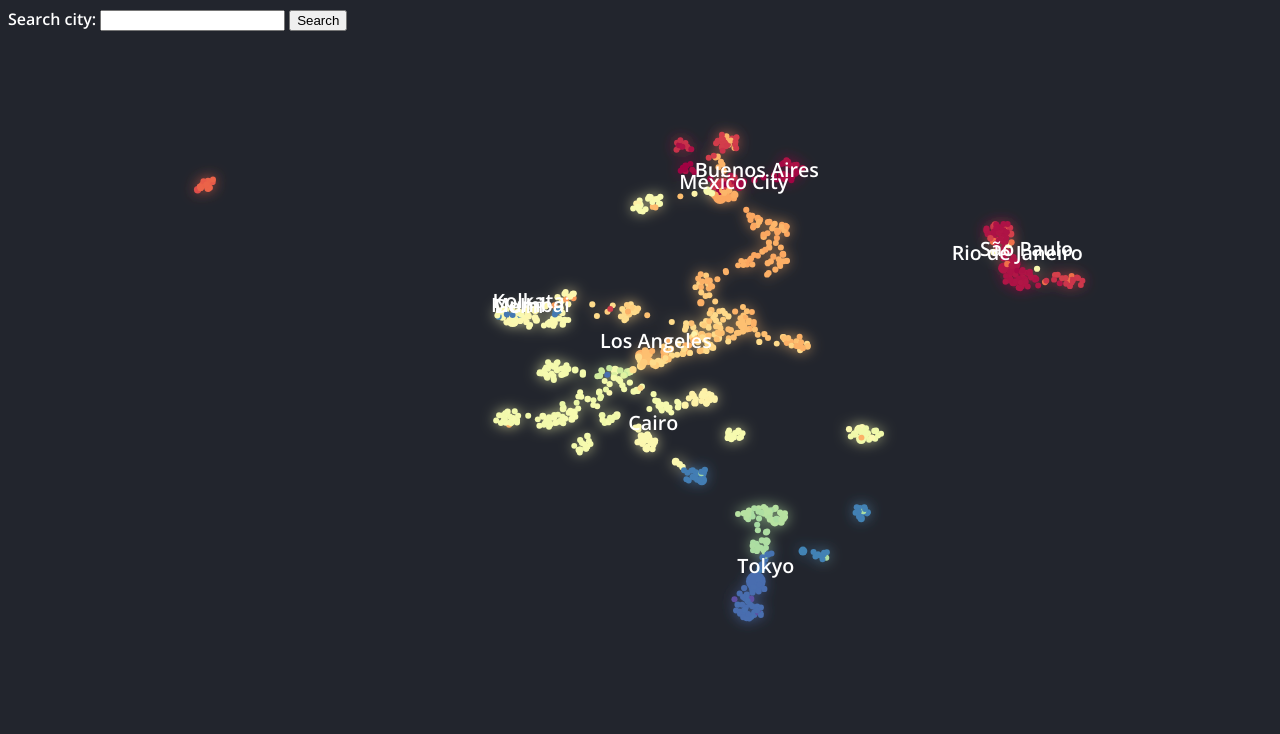
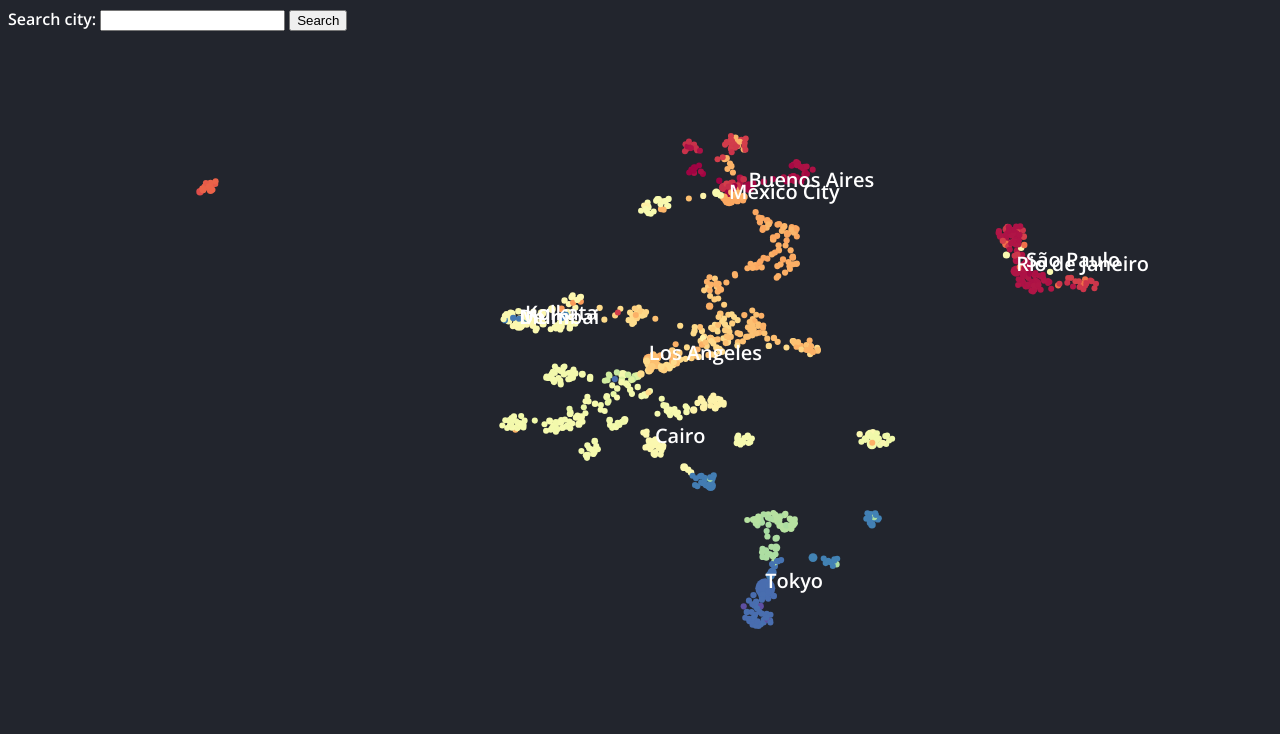
Before and after one commit to youroff/planet_disco, a plain HTML site: page viz/cities.html in a window 1280 px wide. Drawn offline with nearby package versions, Linux system fonts and the light colour scheme.

Commit message:
use canvas instead of svg

```diff
--- a/viz/cities.html
+++ b/viz/cities.html
@@ -1,15 +1,16 @@
 <!DOCTYPE html>
 <meta charset="utf-8">
 <link href="https://fonts.googleapis.com/css2?family=Open+Sans:wght@600&display=swap" rel="stylesheet">
-<style> /* set the CSS */
+<style>
+    /* set the CSS */
 
     body {
-    background-color: rgb(34,37,45);
+        background-color: rgb(34, 37, 45);
     }
 
     text {
         paint-order: stroke;
-stroke: rgb(34,37,45);
+        stroke: rgb(34, 37, 45);
         stroke-linecap: butt;
         stroke-linejoin: miter;
         font-weight: 600;
@@ -20,47 +21,44 @@ label {
         color: white;
         font-family: 'Open Sans', sans-serif;
     }
+</style>
 
-</style>
 <body>
     <div>
         <label for="city">Search city:</label>
         <input type="text" id="city_name" name="city">
         <button type="button" id="search_city">Search</button>
     </div>
-<div>
-<svg id="citiesSVG">
-</svg>
+    <div id="chart"></div>
+    <!-- <svg id="citiesSVG"> -->
+    <!-- </svg> -->
     </div>
 
     <!-- load the d3.js library -->
     <script src="https://cdnjs.cloudflare.com/ajax/libs/d3/5.16.0/d3.min.js"></script>
     <script>
 
+
         // set the dimensions and margins of the graph
-var margin = {top: 200, right: 100, bottom: 100, left: 300},
+        var margin = { top: 200, right: 100, bottom: 100, left: 300 },
             width = window.innerWidth,
             height = window.innerHeight - 100;
+
+        // Register the "custom" namespace prefix for our custom elements.
+        // d3.ns.prefix.custom = "https://d3js.org/namespace/custom";
 
         // set the ranges
         var x = d3.scaleLinear().range([0, width]);
         var y = d3.scaleLinear().range([height, 0]);
 
-var svg = d3.select("#citiesSVG")
-.attr("viewBox", [0, 0, width, height])
-
-//Container for the gradients
-var defs = svg.append("defs");
-
-//Filter for the outside glow
-var filter = defs.append("filter")
-.attr("id","glow");
-
-filter.append("feGaussianBlur")
-.attr("stdDeviation", 10)
+        // var svg = d3.select("#chart").append("svg")
+        var svg = d3.create("svg")
+            .attr("width", width)
+            .attr("height", height)
+            .attr("display", "none");
 
         const gDotsBlur = svg.append("g");
-const gDots = svg.append("g");
+        const gDots = svg.append("g").attr("id", "dots");
         const gLabels = svg.append("g");
         const zoomExtent = [0.7, 32];
         const labelExtent = [1, 10];
@@ -70,25 +68,30 @@ const labelOffsetX = -20;
         const labelOffsetY = -8;
         const initialScale = 0.7;
 
-function labelXOffset(d, k){
+        function labelXOffset(d, k) {
             return - d.city.length * baseFontSize / 4 / k;
         }
 
-d3.csv("embedding_cities.csv").then(function(data){
-        document.body.onkeydown = function(e) {
-            if (e.keyCode == 13)
-                findCoords();
-        };
+        d3.csv("embedding_cities.csv").then(function (data) {
+
+            //Create the visible canvas and context
+            var canvas = d3.select("#chart").append("canvas")
+                .attr("id", "canvas")
+                .attr("width", width)
+                .attr("height", height);
+
+            var context = canvas.node().getContext("2d");
+
+            const blurCanvas = document.createElement('canvas');
+            const blurContext = blurCanvas.getContext('2d');
+            blurCanvas.width = width;
+            blurCanvas.height = height;
 
             const labelScale = d3.scaleLinear().range(labelExtent).domain(d3.extent(data, (d) => +d.rank));
             const ex = d3.extent(data, (d) => +d.population);
             const populationRadius = d3.scaleLinear().domain(ex).range([3, 10]);
 
-        const zoom = d3.zoom()
-        .scaleExtent(zoomExtent)
-        .on("zoom", zoomed);
-
-        data.forEach(function(d){
+            data.forEach(function (d) {
                 d.population = +d.population;
                 d.radius = populationRadius(d.population);
                 d.rank = +d.rank;
@@ -102,83 +105,155 @@ d3.csv("embedding_cities.csv").then(function(data){
             x.domain(d3.extent(data, (d) => +d.x));
             y.domain(d3.extent(data, (d) => +d.y));
 
+            const search = document.getElementById("search_city")
+            search.onclick = findCoords;
 
-        function findCoords(){
+            const myColor = d3.scaleSequential().domain([0, 1])
+                .interpolator(d3.interpolateSpectral);
+
+            // gDots.attr("stroke-width", strokeWidth).attr("font-size", baseFontSize).attr("fill", "white")
+            //     .selectAll("text")
+            //     .data(data)
+            //     .join("text")
+            //     .attr("x", d => x(d.x) + labelXOffset(d, initialScale)) //labelOffsetX)
+            //     .attr("y", d => y(d.y) + labelOffsetY)
+            //     .attr("text-rendering", "optimizeSpeed")
+            //     .attr("display", "none")
+            //     .text(d => d.city);
+            // svg.call(zoom).call(zoom.transform, d3.zoomIdentity);
+
+
+
+            // function zoomed() {
+            //     const transform = d3.event.transform;
+            //     gDots.attr("transform", transform);
+            //     gDotsBlur.attr("transform", transform);
+            //     gDots.selectAll("circle")
+            //         .data(data)
+            //         .attr("r", (d) => d.radius / transform.k);
+            //     gDots.attr("font-size", Math.max(12 / transform.k, baseFontSize / (Math.pow(transform.k, 1.8))));
+            //     gDots.attr("stroke-width", strokeWidth / transform.k);
+            //     gDots.selectAll("text").data(data)
+            //         .attr("x", d => x(d.x) + labelXOffset(d, transform.k))
+            //         .attr("y", d => y(d.y) + labelOffsetY / transform.k)
+            //         .attr("display",
+            //             (d) => d.rank < 11 || d.scale <= transform.k ? "inline" : "none"
+            //         )
+            // }
+
+            var currentK = initialScale;
+
+            let blurScale = d3.scalePow().range([10, 5]).domain(labelExtent);
+
+            function zoomCanvas(transform) {
+                currentK = transform.k;
+                window.requestAnimationFrame(function () {
+                    context.clearRect(0, 0, width, height);
+
+                    blurContext.save();
+                    blurContext.clearRect(0, 0, width, height);
+                    blurContext.translate(transform.x, transform.y);
+                    blurContext.scale(transform.k, transform.k);
+
+                    for (let d of data) {
+                        drawPoint(d);
+                    }
+
+                    // console.log(`${x.invert(transform.x / transform.k)}, ${y.invert(transform.y / transform.k)}`)
+                    // blurContext.fill();
+                    // let filter = `blur(${blurScale(transform.k)}px) saturate(120%) brightness(120%) `;
+                    // context.filter =filter;
+                    // context.drawImage(blurCanvas, 0, 0);
+                    // context.filter = "blur(0px) saturate(100%) brightness(100%)";
+                    context.drawImage(blurCanvas, 0, 0);
+
+                    blurContext.restore();
+
+                    context.save();
+                    context.translate(transform.x, transform.y);
+                    context.scale(transform.k, transform.k);
+
+                    for (let d of data) {
+                        drawLabel(d);
+                    }
+                    // context.fill();
+                    context.restore();
+                });
+            }
+
+            function redraw() {
+                for (let d of data) {
+                    drawPoint(d);
+                }
+                context.drawImage(blurCanvas, 0, 0);
+                for (let d of data) {
+                    drawLabel(d);
+                }
+            }
+
+            // For now we only support circles with strokeStyle.
+            // But you should imagine extending this to arbitrary shapes and groups!
+            function drawPoint(d) {
+                blurContext.beginPath();
+                blurContext.arc(x(d.x), y(d.y), d.radius / currentK, 0, 2 * Math.PI);
+                blurContext.fillStyle = myColor(d.geohash_norm);
+                blurContext.fill();
+            }
+
+            function drawLabel(d) {
+                let fontSize = Math.max(12 / currentK, baseFontSize / (Math.pow(currentK, 1.8)));
+                context.font = `${fontSize}px Open Sans`;
+
+                if (d.rank < 11 || d.scale <= currentK) {
+                    context.fillStyle = "white"
+                    context.fillText(d.city, x(d.x), y(d.y));
+                }
+            }
+
+            var root = this;
+            canvas.style.position = "absolute";
+            canvas.style.top = root.offsetTop + "px";
+            canvas.style.left = root.offsetLeft + "px";
+            context.font = "10px Open Sans"
+
+            function custom(selection) {
+                selection.each(function () {
+                    redraw();
+                });
+            }
+
+            document.body.onkeydown = function (e) {
+                if (e.keyCode == 13)
+                    findCoords();
+            };
+
+            const zoom = d3.zoom()
+                .scaleExtent(zoomExtent)
+                .on("zoom", () => zoomCanvas(d3.event.transform));
+
+            function findCoords() {
                 const searchField = document.getElementById("city_name");
                 const name = searchField.value.toLowerCase();
                 var city = null;
-            for (d of data){
-                if (d.city.toLowerCase() === name){
+                for (d of data) {
+                    if (d.city.toLowerCase() === name) {
                         city = d;
                         break;
                     }
                 }
 
-            if (city){
-                svg.transition().duration(750).call(
+                if (city) {
+                    d3.select(context.canvas).transition().duration(750).call(
                         zoom.transform,
                         d3.zoomIdentity.translate(width / 2, height / 2).scale(10).translate(-x(city.x), -y(city.y))
                     );
                 }
             }
 
-        const search = document.getElementById("search_city")
-            search.onclick = findCoords;
+            d3.select(context.canvas).call(zoom);
+            zoom.scaleTo(canvas, initialScale);
+            redraw()
 
-        const myColor = d3.scaleSequential().domain([0,1])
-            .interpolator(d3.interpolateSpectral);
-        // Add the scatterplot
-        gDots.selectAll("circle")
-            .data(data)
-            .join("circle")
-            .attr("r", (d) => d.radius)
-            .attr("fill", (d) => myColor(d.geohash_norm))
-            .attr("id", d => "n"+d.id)
-            .attr("cx", (d) => x(d.x))
-            .attr("cy", (d) => y(d.y));
-
-        // Add the scatterplot
-        gDotsBlur.selectAll("circle")
-            .data(data)
-            .join("circle")
-            .attr("r", (d) => d.radius)
-            .attr("fill", (d) => myColor(d.geohash_norm))
-            .attr("cx", (d) => x(d.x))
-            .attr("cy", (d) => y(d.y));
-
-
-
-        gDotsBlur.attr("filter", "url(#glow)")
-
-            gDots.attr("stroke-width", strokeWidth).attr("font-size", baseFontSize).attr("fill", "white")
-            .selectAll("text")
-            .data(data)
-            .join("text")
-            .attr("x", d => x(d.x) + labelXOffset(d, initialScale)) //labelOffsetX)
-            .attr("y", d => y(d.y) + labelOffsetY)
-            .attr("text-rendering", "optimizeSpeed")
-            .attr("display", "none")
-            .text(d => d.city);
-        svg.call(zoom).call(zoom.transform, d3.zoomIdentity);
-        zoom.scaleTo(svg, initialScale);
-
-
-        function zoomed() {
-            const transform = d3.event.transform;
-            gDots.attr("transform", transform);
-            gDotsBlur.attr("transform", transform);
-            gDots.selectAll("circle")
-                .data(data)
-                .attr("r",  (d) => d.radius/ transform.k);
-            gDots.attr("font-size", Math.max(12 /transform.k, baseFontSize / (Math.pow(transform.k, 1.8))));
-            gDots.attr("stroke-width", strokeWidth/transform.k);
-            gDots.selectAll("text").data(data)
-                .attr("x", d => x(d.x)+ labelXOffset(d, transform.k))
-                .attr("y", d => y(d.y) + labelOffsetY / transform.k)
-                .attr("display",
-                        (d) => d.rank < 11 || d.scale <= transform.k ? "inline" : "none"
-                     )
-        }
         });
 
 
```
Lines whose indentation alone changed are shown as unchanged.
